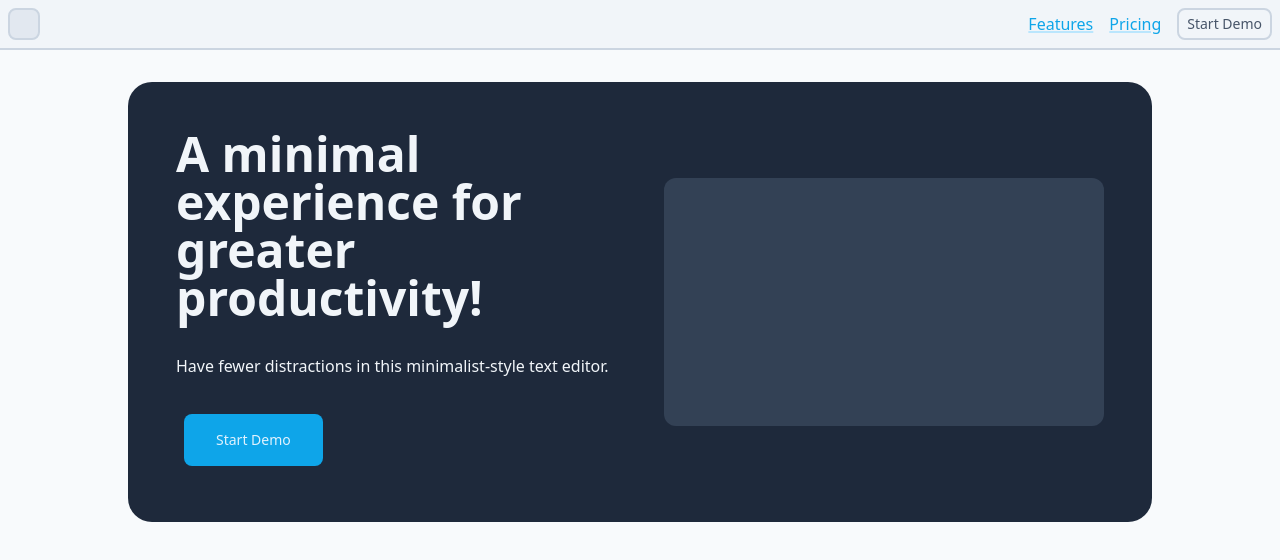
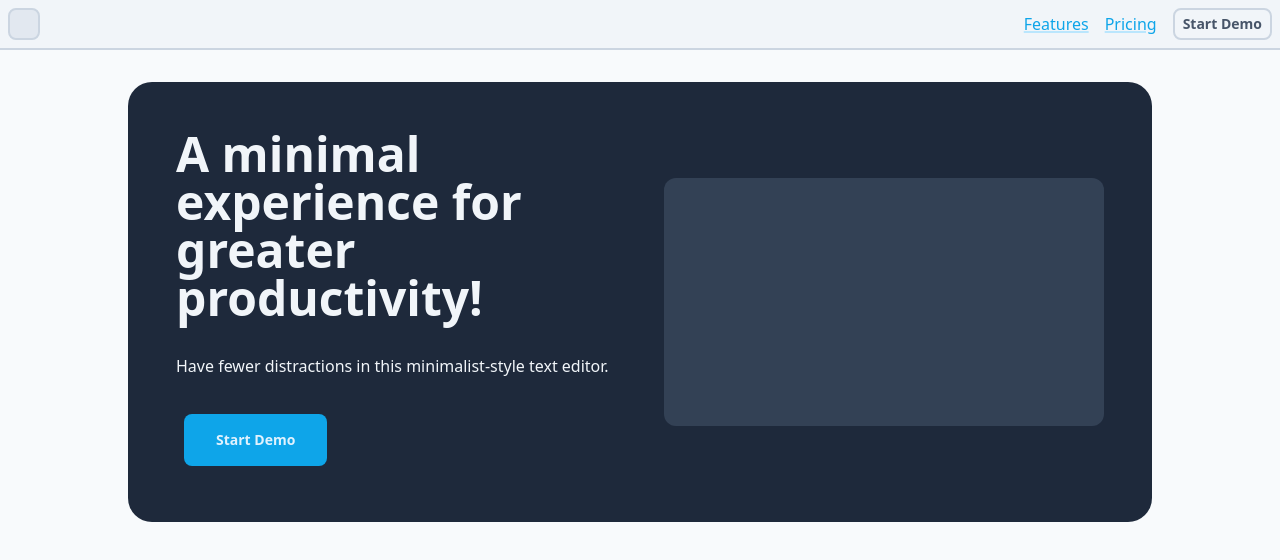
Before and after one commit to matovius/hashtype, a SvelteKit app: page / in a window 1280 px wide. Shown: the top 560 px of the page. Built offline with nearby package versions, Linux system fonts and the light colour scheme.

Commit message:
Make span text bold

```diff
--- a/src/components/typography/Text.svelte
+++ b/src/components/typography/Text.svelte
@@ -40,7 +40,7 @@
     <slot />
   </p>
 {:else if as === "span"}
-  <span class="font-regular text-sm text-inherit">
+  <span class="font-bold text-sm text-inherit">
     <slot />
   </span>
 {:else if as === "legend"}
```
